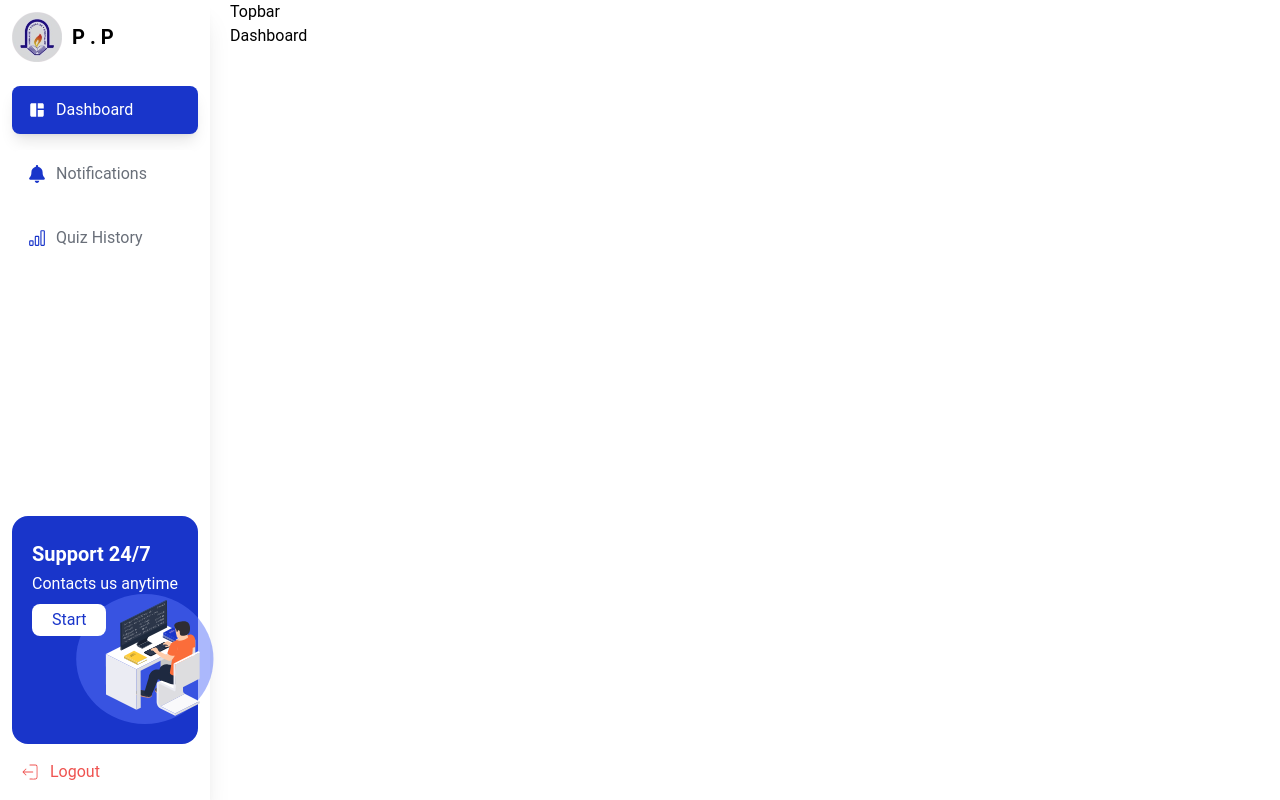
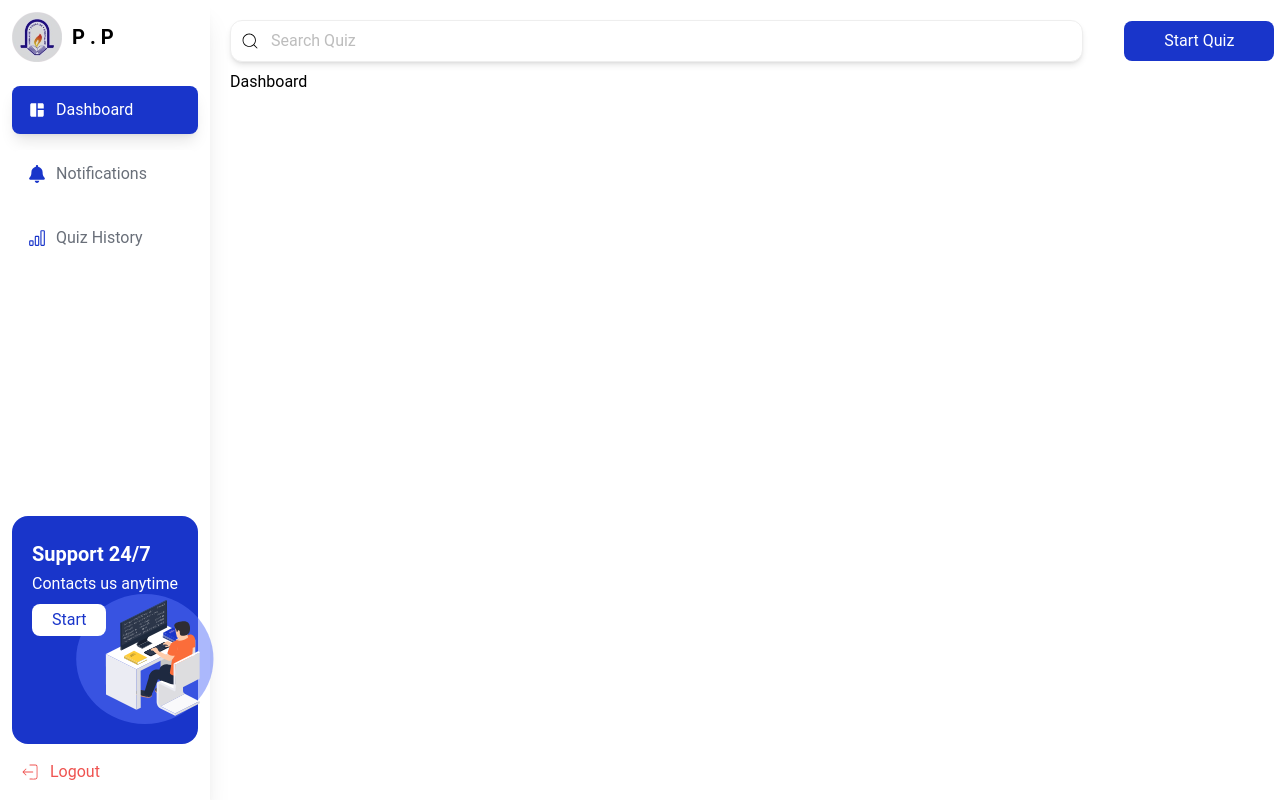
Before and after one commit to Mdabdullah83/placement-predictor, a React (Vite) app: page /dashboard in a window 1280 px wide. Built offline with nearby package versions, Linux system fonts and the light colour scheme.

Commit message:
adding topbar ui

```diff
--- a/src/components/topbar.jsx
+++ b/src/components/topbar.jsx
@@ -1,9 +1,20 @@
 import React from 'react'
-
-const Topbar = () => {
+import { CiSearch } from "react-icons/ci";
+import profileImg from '../assets/images/profile-img.png';
+const TopBar = () => {
   return (
-    <div>Topbar</div>
+    <div className='w-full flex items-center justify-between py-4 fixed'>
+      <div className="w-8/12 relative flex items-center">
+        <input type="text" className='w-full rounded-xl shadow-md border ps-10 py-2 focus:outline-none' placeholder='Search Quiz' />
+        <CiSearch className='absolute left-[10px] text-xl'/>
+      </div>
+      <button className='bg-primary text-white rounded-lg px-10 py-2'>Start Quiz</button>
+      <div className="flex items-center gap-[10px] px-4">
+        <img src={profileImg} alt="" className='rounded-full h-[50px] w-[50px]' />
+        <p className='text-secondary'>Michal Ciliford</p>
+      </div>
+    </div>
   )
 }
 
-export default Topbar
+export default TopBar
--- a/src/views/dashboard/dashboardLayout.jsx
+++ b/src/views/dashboard/dashboardLayout.jsx
@@ -1,6 +1,6 @@
 import { Route, Routes } from "react-router-dom";
 import Sidebar from "../../components/sidebar";
-import Topbar from "../../components/topbar";
+import TopBar from "../../components/topbar";
 import Profile from "./profile";
 import QuizView from "./quizView";
 import Dashboard from "./dashboard";
@@ -12,12 +12,14 @@ const DashboardLayout = () => {
         <Sidebar />
       </div>
       <div className="w-10/12 flex flex-col h-[100vh]">
-        <Topbar />
-        <Routes>
-          <Route path="/" element={<Dashboard />} />
-          <Route path="/profile" element={<Profile />} />
-          <Route path="/quiz-view" element={<QuizView />} />
-        </Routes>
+        <TopBar />
+        <div className="w-full mt-[70px]">
+          <Routes>
+            <Route path="/" element={<Dashboard />} />
+            <Route path="/profile" element={<Profile />} />
+            <Route path="/quiz-view" element={<QuizView />} />
+          </Routes>
+        </div>
       </div>
     </div>
   );
```
Also changed, not shown: src/assets/images/profile-img.png (added).
